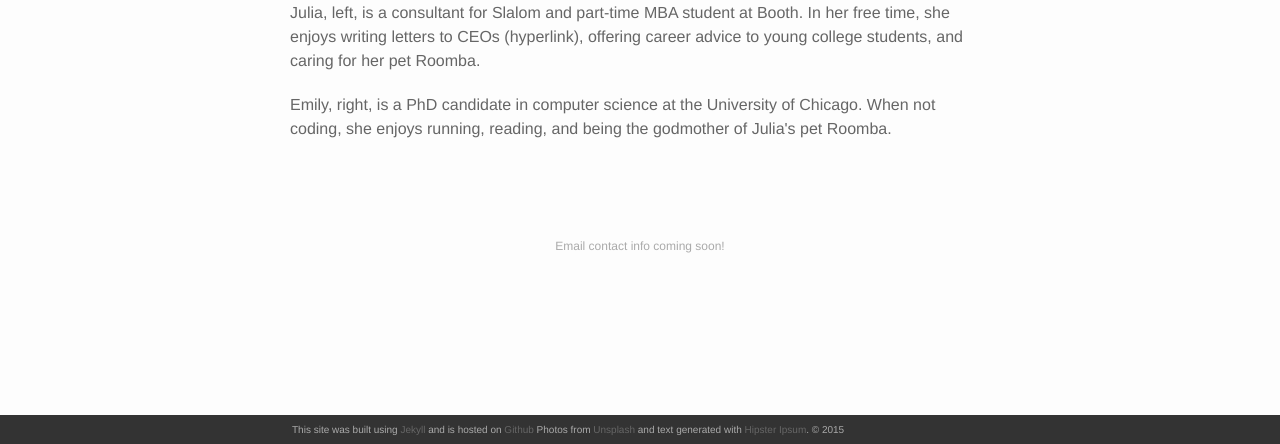
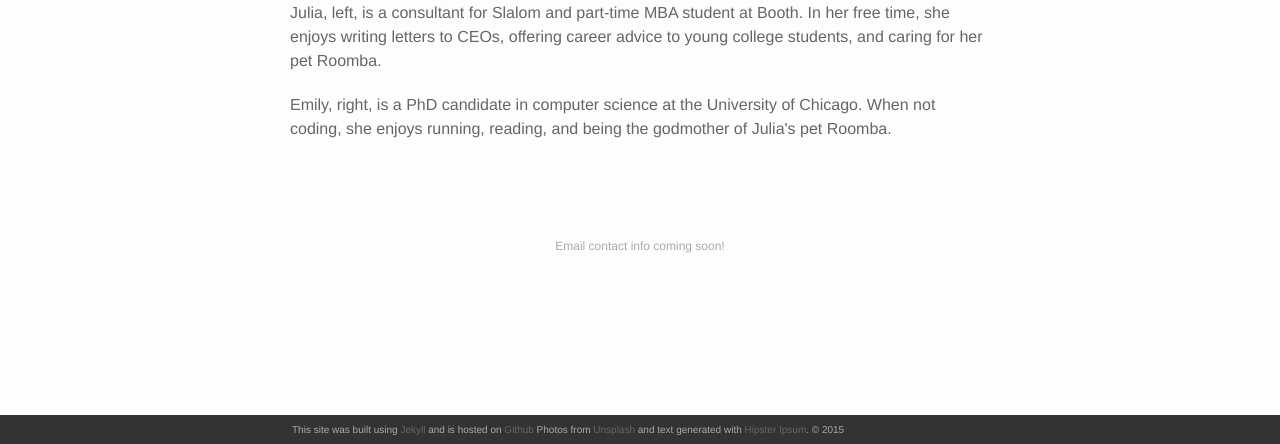
Before and after one commit to juliahensel/juliahensel.github.io, a Jekyll site: the page built from about.md, in a window 1280 px wide, cut to the strip 456-900 px from the top of the page. Built offline with Jekyll 4.4.1, drawn with Linux system fonts in a browser that asks for light colours; nearby versions of some CDN libraries.

Commit message:
typo fix

```diff
--- a/about.md
+++ b/about.md
@@ -8,7 +8,7 @@ permalink: /about/
 <img class="col one right" src="{{ site.baseurl }}/img/emily_pic.JPG">
 </div>
 
-<p> Julia, left, is a consultant for Slalom and part-time MBA student at Booth. In her free time, she enjoys writing letters to CEOs (hyperlink), offering career advice to young college students, and caring for her pet Roomba. </p>
+<p> Julia, left, is a consultant for Slalom and part-time MBA student at Booth. In her free time, she enjoys writing letters to CEOs, offering career advice to young college students, and caring for her pet Roomba. </p>
 <p>  Emily, right, is a PhD candidate in computer science at the University of Chicago. When not coding, she enjoys running, reading, and being the godmother of Julia's pet Roomba. </p>
 
 <br/>
```
